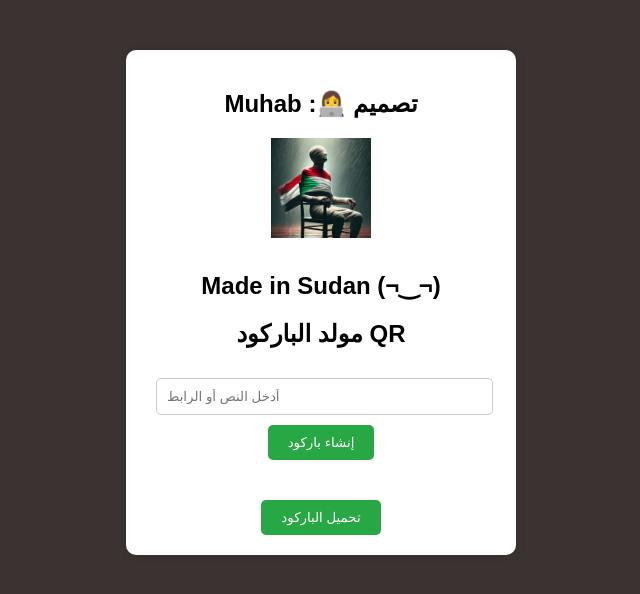
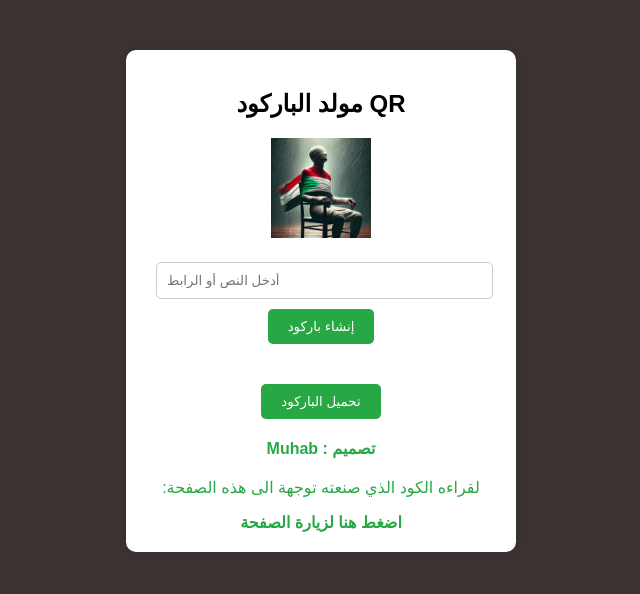
Before and after one commit to M935409/QR-MTR123, a plain HTML site: page index.html in a window 1280 px wide. Shown: the whole page, without its empty margins (319-959 px from the left). Drawn offline with Linux system fonts and the light colour scheme.

Commit message:
Update index.html
تعديل

```diff
--- a/index.html
+++ b/index.html
@@ -13,18 +13,25 @@
         button:hover { background: #218838; }
         #qrcode { margin: 20px auto; display: flex; justify-content: center; align-items: center; height: auto; }
         .logo { width: 100px; height: auto; margin-bottom: 10px; }
+        .signature { margin-top: 20px; font-size: 16px; color: #28a745; font-weight: bold; }
+        .link-section { margin-top: 20px; font-size: 16px; color: #28a745; }
+        .link-section a { color: #28a745; text-decoration: none; font-weight: bold; }
+        .link-section a:hover { text-decoration: underline; }
     </style>
 </head>
 <body>
     <div class="container">
-        <h2>Muhab :👩‍💻 تصميم </h2>
+        <h2>مولد الباركود QR</h2>
         <img src="IMG-9901.jpeg" alt="شعار الموقع" class="logo">
-        <h2> Made in Sudan (¬‿¬) </h2>
-        <h2>مولد الباركود QR</h2>
         <input type="text" id="barcodeText" placeholder="أدخل النص أو الرابط">
         <button onclick="generateQRCode()">إنشاء باركود</button>
         <div id="qrcode"></div>
         <button onclick="downloadQRCode()">تحميل الباركود</button>
+        <div class="signature">Muhab : تصميم</div> <!-- توقيع هنا -->
+        <div class="link-section">
+            <p>:لقراءه الكود الذي صنعته توجهة الى هذه الصفحة</p>
+            <a href=" https://m935409.github.io/reding-QR/" target="_blank">اضغط هنا لزيارة الصفحة</a>
+        </div>
     </div>
 
     <script>
```
